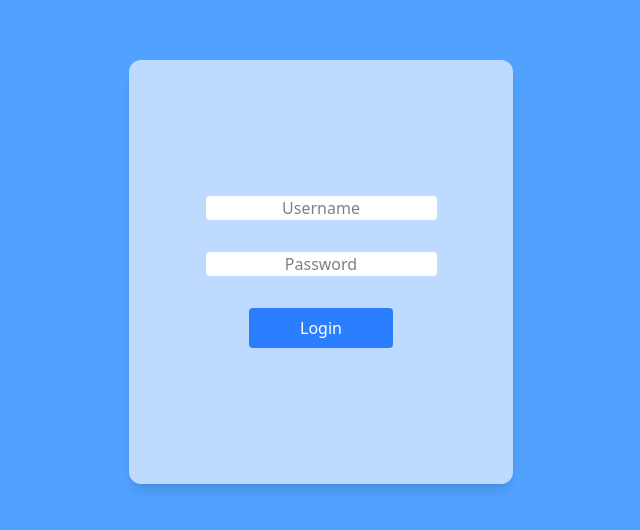
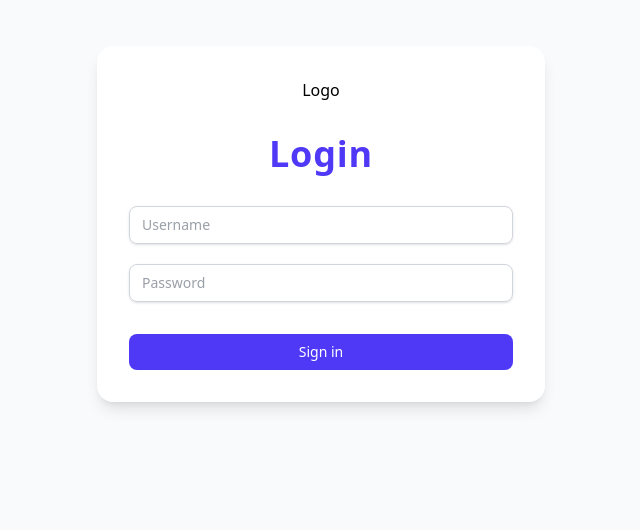
Before and after one commit to thitiwatdb/Meter, a React (Vite) app in the folder frontend/: page / in a window 1280 px wide. Shown: the part 128-658 px from the top of the page, without its empty margins (319-959 px from the left). Built offline with nearby package versions, Linux system fonts and the light colour scheme.

Commit message:
patch 1.4

```diff
--- a/frontend/src/pages/LoginPage.jsx
+++ b/frontend/src/pages/LoginPage.jsx
@@ -11,7 +11,11 @@ function LoginPage({ setUsername, setRole }) {
   function handleLogin() {
     console.log("Logging in with:", inputUsername, password);
     axios
-      .post("http://localhost:5000/login", { username: inputUsername, password }, { withCredentials: true })
+      .post(
+        "http://localhost:5000/login",
+        { username: inputUsername, password },
+        { withCredentials: true }
+      )
       .then((response) => {
         console.log("API Response:", response.data);
         if (response.data.status === "success") {
@@ -32,47 +36,56 @@ function LoginPage({ setUsername, setRole }) {
         }
       })
       .catch((error) => {
-        console.error("Login failed:", error.response ? error.response.data : error.message);
+        console.error(
+          "Login failed:",
+          error.response ? error.response.data : error.message
+        );
         setMessage("Login failed. Please check your username and password.");
       });
   }
 
-
   return (
     <>
-      <div className="mx-auto h-screen flex items-center justify-between p-4 bg-blue-400">
-        <div
-          className=" container flex-col items-center max-w-sm bg-blue-200 mx-auto rounded-xl shadow-lg outline-black p-30
-      gap-x-4 md:max-md:"
-        >
-          <div className=" flex justify-center p-4 text-">
+      <div className="min-h-screen bg-gray-50">
+        {/* Back to Home Button */}
+        <div className="py-4 flex justify-center"></div>
+
+        <div className="flex min-h-[80vh] items-center justify-center flex-col space-y-4">
+          <div className="w-full max-w-md space-y-8 rounded-2xl bg-white p-8 shadow-lg ">
+            <div className="flex justify-center ">Logo</div>
+            <div className="font-bold tracking-wider text-indigo-600 text-center ">
+              <h1 className="text-4xl">Login</h1>
+            </div>
+
+            <div className="space-y-4 rounded-md">
+              <div className="block text-sm font-medium text-gray-700 mb-5 ">
                 <input
-              className=" text-center bg-white rounded mx-2"
+                  className="mt-1 block w-full rounded-lg border border-gray-300 px-3 py-2 shadow-sm focus:border-indigo-500 focus:outline-none focus:ring-indigo-500 "
                   type="text"
                   placeholder="Username"
                   value={inputUsername}
                   onChange={(e) => setInputUsername(e.target.value)}
                 />
               </div>
-          <div className=" flex justify-center p-4 bg">
+              <div className="block text-sm font-medium text-gray-700 mb-2">
                 <input
-              className=" text-center bg-white rounded "
+                  className="mt-1 block w-full rounded-lg border border-gray-300 px-3 py-2 shadow-sm focus:border-indigo-500 focus:outline-none focus:ring-indigo-500 "
                   type="password"
                   placeholder="Password"
                   value={password}
                   onChange={(e) => setPassword(e.target.value)}
                 />
               </div>
-          <div className=" flex items-center justify-center p-4">
+            </div>
+            <div>
               <button
-              className="px-4 py-2 min-w-36 bg-blue-500 text-white rounded hover:bg-blue-700 cursor-pointer active:scale-120 transition-transform"
                 onClick={handleLogin}
+                className="group relative flex w-full justify-center rounded-lg bg-indigo-600 px-4 py-2 text-sm font-medium text-white hover:bg-indigo-700 focus:outline-none focus:ring-2 focus:ring-indigo-500 focus:ring-offset-2"
               >
-              Login
+                Sign in
               </button>
             </div>
-
-          <p>{message}</p>
+          </div>
         </div>
       </div>
     </>
```
Lines whose indentation alone changed are shown as unchanged.
